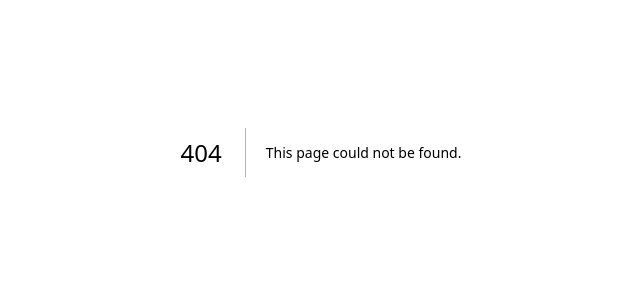
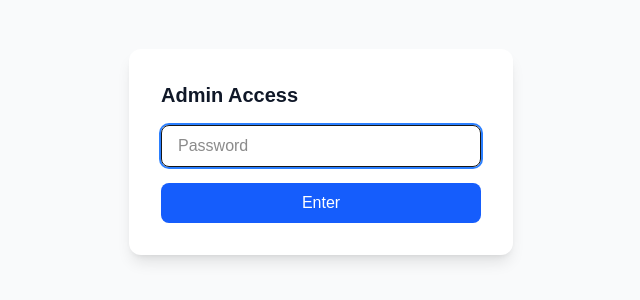
Before and after one commit to gyndok/santelis-health, a Next.js app: page /admin/login in a window 1280 px wide. Before the commit this address had no page. Shown: the part 248-548 px from the top of the page, without its empty margins (319-959 px from the left). Built offline with nearby package versions, Linux system fonts and the light colour scheme.

Commit message:
feat: add admin password middleware, login API, and login page

```diff
--- /dev/null
+++ b/src/app/admin/login/page.tsx
@@ -0,0 +1,62 @@
+"use client";
+
+import { useState } from "react";
+import { useRouter } from "next/navigation";
+
+export default function AdminLoginPage() {
+  const [password, setPassword] = useState("");
+  const [error, setError] = useState("");
+  const [loading, setLoading] = useState(false);
+  const router = useRouter();
+
+  async function handleSubmit(e: React.FormEvent) {
+    e.preventDefault();
+    setError("");
+    setLoading(true);
+
+    try {
+      const res = await fetch("/api/admin/login", {
+        method: "POST",
+        headers: { "Content-Type": "application/json" },
+        body: JSON.stringify({ password }),
+      });
+
+      if (res.ok) {
+        router.push("/admin/prospects");
+      } else {
+        setError("Invalid password");
+      }
+    } catch {
+      setError("Something went wrong");
+    } finally {
+      setLoading(false);
+    }
+  }
+
+  return (
+    <div className="min-h-screen flex items-center justify-center bg-gray-50">
+      <form
+        onSubmit={handleSubmit}
+        className="bg-white p-8 rounded-xl shadow-lg w-full max-w-sm space-y-4"
+      >
+        <h1 className="text-xl font-bold text-gray-900">Admin Access</h1>
+        <input
+          type="password"
+          value={password}
+          onChange={(e) => setPassword(e.target.value)}
+          placeholder="Password"
+          className="w-full px-4 py-2 border rounded-lg focus:outline-none focus:ring-2 focus:ring-blue-500"
+          autoFocus
+        />
+        {error && <p className="text-red-600 text-sm">{error}</p>}
+        <button
+          type="submit"
+          disabled={loading}
+          className="w-full py-2 bg-blue-600 text-white rounded-lg font-medium hover:bg-blue-700 disabled:opacity-50"
+        >
+          {loading ? "Checking..." : "Enter"}
+        </button>
+      </form>
+    </div>
+  );
+}
--- /dev/null
+++ b/src/app/api/admin/login/route.ts
@@ -0,0 +1,21 @@
+import { NextRequest, NextResponse } from "next/server";
+
+export async function POST(request: NextRequest) {
+  const { password } = await request.json();
+  const correctPassword = process.env.ADMIN_PASSWORD;
+
+  if (!correctPassword || password !== correctPassword) {
+    return NextResponse.json({ error: "Invalid password" }, { status: 401 });
+  }
+
+  const response = NextResponse.json({ success: true });
+  response.cookies.set("admin_auth", password, {
+    httpOnly: true,
+    secure: process.env.NODE_ENV === "production",
+    sameSite: "lax",
+    maxAge: 60 * 60 * 24 * 7, // 7 days
+    path: "/",
+  });
+
+  return response;
+}
--- /dev/null
+++ b/src/middleware.ts
@@ -0,0 +1,28 @@
+import { NextRequest, NextResponse } from "next/server";
+
+export function middleware(request: NextRequest) {
+  // Only protect /admin routes
+  if (!request.nextUrl.pathname.startsWith("/admin")) {
+    return NextResponse.next();
+  }
+
+  // Allow the login page itself
+  if (request.nextUrl.pathname === "/admin/login") {
+    return NextResponse.next();
+  }
+
+  // Check for auth cookie
+  const authCookie = request.cookies.get("admin_auth")?.value;
+  const password = process.env.ADMIN_PASSWORD;
+
+  if (!password || authCookie !== password) {
+    const loginUrl = new URL("/admin/login", request.url);
+    return NextResponse.redirect(loginUrl);
+  }
+
+  return NextResponse.next();
+}
+
+export const config = {
+  matcher: ["/admin/:path*"],
+};
```
Also changed, not shown: 1 other file (tests, documents, lock files or other folders).
